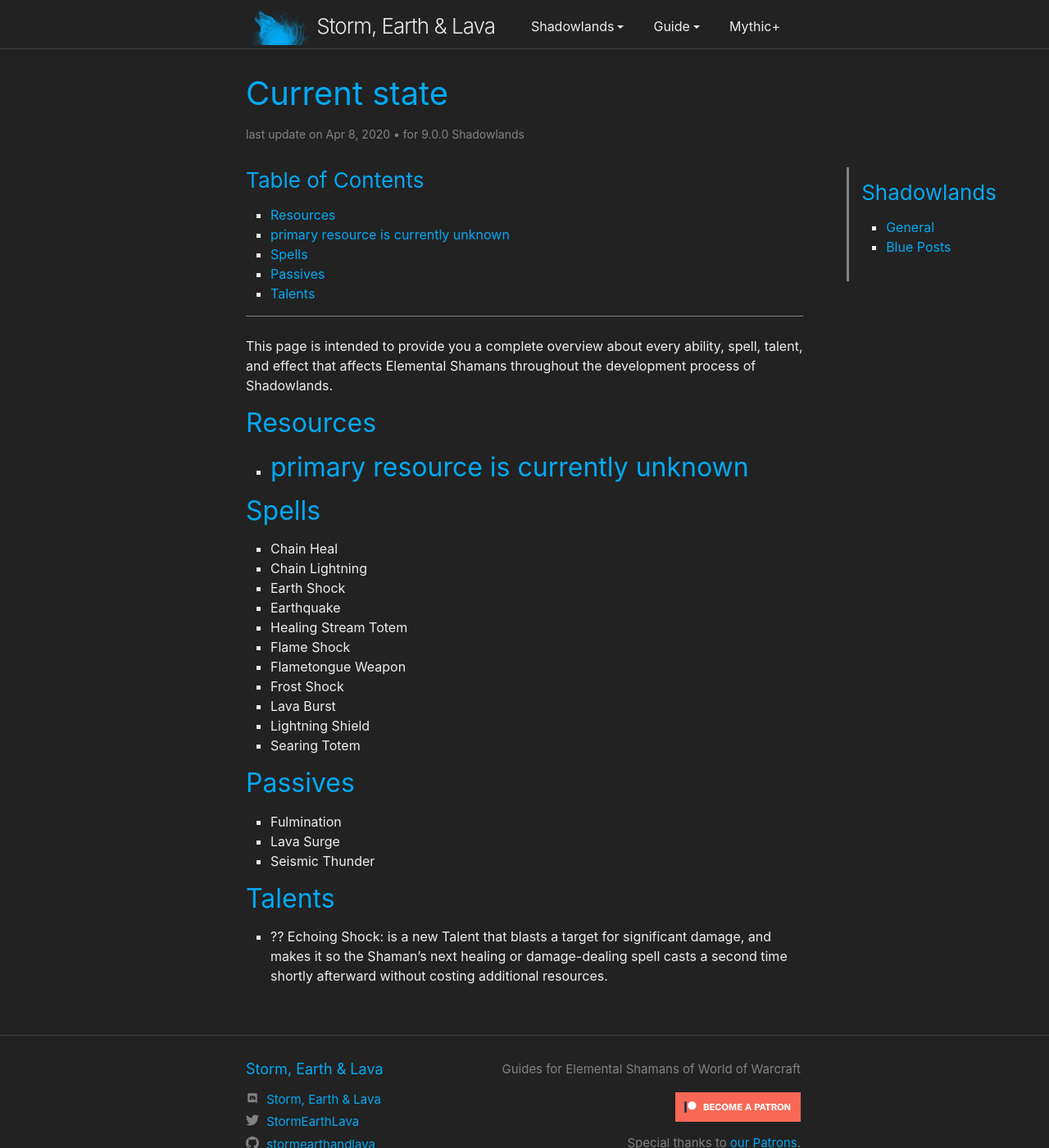
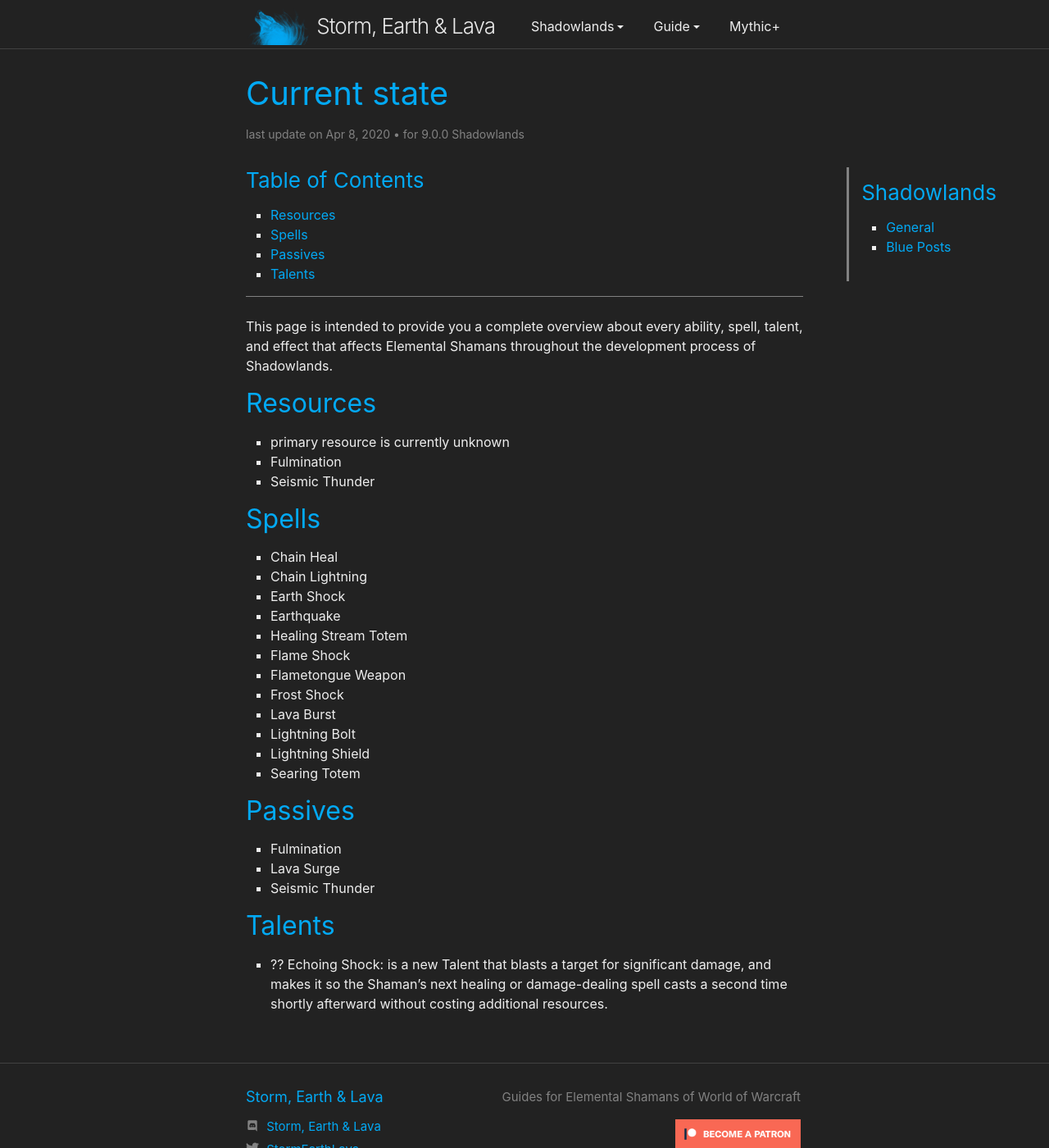
Before and after one commit to stormearthandlava/stormearthandlava.github.io, a Jekyll site: the page built from guide/shadowlands/current_state.md, in a window 1280 px wide and 1400 px high. Shown: the whole window at 82% size. Built offline with Jekyll 4.4.1, drawn with Linux system fonts in a browser that asks for light colours; a script that is not in the unit is left out.

Commit message:
use quote instead, add secondary resources and lightning bolt

```diff
--- a/guide/shadowlands/current_state.md
+++ b/guide/shadowlands/current_state.md
@@ -9,8 +9,10 @@
 This page is intended to provide you a complete overview about every ability, spell, talent, and effect that affects Elemental Shamans throughout the development process of Shadowlands.
 
 ## Resources
+
 - primary resource is currently unknown
--
+- Fulmination
+- Seismic Thunder
 
 ## Spells
 - Chain Heal
@@ -22,6 +24,7 @@
 - Flametongue Weapon
 - Frost Shock
 - Lava Burst
+- Lightning Bolt
 - Lightning Shield
 - Searing Totem
 
```
Also changed, not shown: guide/shadowlands/blue_posts.md (+2 -2 lines).
